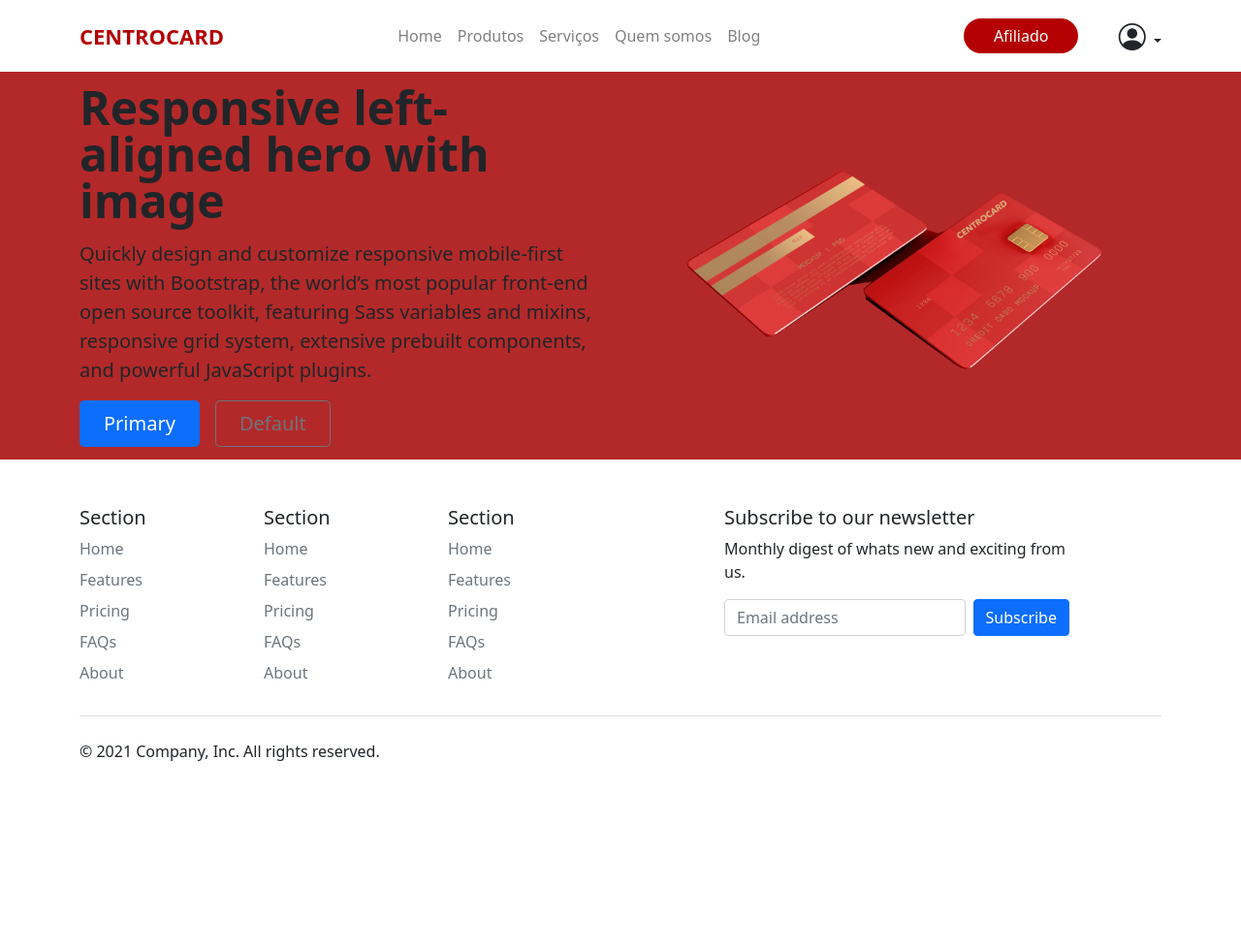
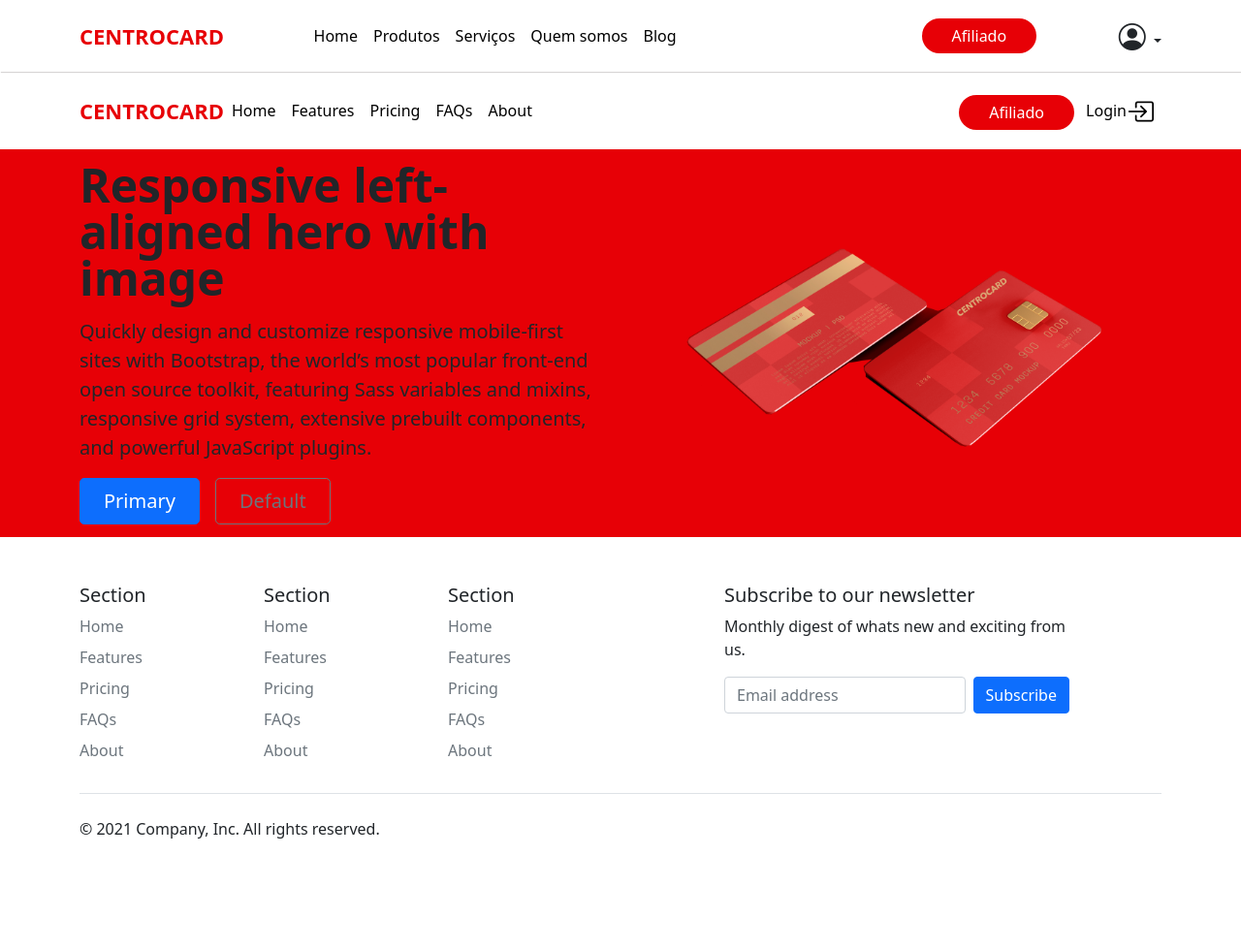
Before and after one commit to CairooCodes/centrocardsaude, a PHP site: page / in a window 1280 px wide. Shown: the whole page at 97% size. Before the commit the page ends 785 px from the top, so only its background shows below. Run offline with PHP 8.4, Linux system fonts and the light colour scheme; some libraries are stand-ins or nearby versions.

Commit message:
new style navbar

```diff
--- a/index.php
+++ b/index.php
@@ -7,39 +7,84 @@
   <meta name="viewport" content="width=device-width, initial-scale=1">
 
   <!-- Bootstrap CSS -->
-  <link href="https://cdn.jsdelivr.net/npm/bootstrap@5.1.3/dist/css/bootstrap.min.css" rel="stylesheet"
-    integrity="sha384-1BmE4kWBq78iYhFldvKuhfTAU6auU8tT94WrHftjDbrCEXSU1oBoqyl2QvZ6jIW3" crossorigin="anonymous">
+  <link href="https://cdn.jsdelivr.net/npm/bootstrap@5.1.3/dist/css/bootstrap.min.css" rel="stylesheet" integrity="sha384-1BmE4kWBq78iYhFldvKuhfTAU6auU8tT94WrHftjDbrCEXSU1oBoqyl2QvZ6jIW3" crossorigin="anonymous">
   <link rel="stylesheet" href="https://cdn.jsdelivr.net/npm/bootstrap-icons@1.7.2/font/bootstrap-icons.css">
+  <link rel="stylesheet" href="https://cdnjs.cloudflare.com/ajax/libs/font-awesome/4.7.0/css/font-awesome.min.css">
   <title>Hello, world!</title>
 </head>
 <style>
   .nav-main {
     box-shadow: 1px 1px 1px hsl(0, 2%, 84%);
   }
+
   .brand {
-    color:rgb(180, 0, 0);
-    font-size:22px;
+    color: #E70006;
+    font-size: 22px;
     font-weight: bold;
   }
+
   .nav-link {
-    color:gray;
+    color: black;
     font-weight: 500;
   }
+
   .btn-nav {
-    background-color:rgb(180, 0, 0);
-    padding:5px 30px 5px 30px;
-    color:white;
-    border-radius:20px;
+    background-color: #E70006;
+    padding: 5px 30px 5px 30px;
+    color: white;
+    border-radius: 20px;
   }
+
   i {
-    font-size:28px;
+    font-size: 28px;
+  }
+
+  .dropdown:hover .dropdown-menu {
+    display: block;
+    margin-top: 0;
+  }
+
+  .form {
+    position: relative
+  }
+
+
+
+  .form span {
+    position: absolute;
+    right: 17px;
+    top: 7px;
+    border-left: 1px solid #d1d5db
+  }
+
+  .left-pan {
+    padding-left: 7px
+  }
+
+  .left-pan i {
+    padding-left: 10px
+  }
+
+  .form-input {
+    height: 40px;
+    border-radius: 50px
+  }
+
+  .form-input:focus {
+    box-shadow: none;
+    border: none
+  }
+  .btn-login {
+    background-color: transparent;
+    border-color:transparent
   }
 </style>
+
 <body>
   <nav class="nav-main">
     <div class="container">
       <header class="d-flex flex-wrap align-items-center justify-content-center justify-content-md-between py-3">
-        <a href="/" class="brand d-flex align-items-center col-md-3 mb-2 mb-md-0 text-decoration-none">
+        <a href="/" class="brand d-flex align-items-center mb-2 mb-md-0 text-decoration-none">
           CENTROCARD
         </a>
         <ul class="nav col-12 col-md-auto mb-2 justify-content-center mb-md-0">
@@ -54,8 +99,7 @@
           <button type="button" class="btn btn-nav">Afiliado</button>
         </div>
         <div class="dropdown text-end">
-          <a href="#" class="d-block link-dark text-decoration-none dropdown-toggle" id="dropdownUser1"
-            data-bs-toggle="dropdown" aria-expanded="false">
+          <a href="#" class="d-block link-dark text-decoration-none dropdown-toggle" id="dropdownUser1" data-bs-toggle="dropdown" aria-expanded="false">
             <i class="bi bi-person-circle"></i>
           </a>
           <ul class="dropdown-menu text-small" aria-labelledby="dropdownUser1">
@@ -71,7 +115,40 @@
       </header>
     </div>
   </nav>
-  <section  style="background-color:#B32929">
+  <header class="p-3">
+    <div class="container">
+      <div class="d-flex flex-wrap align-items-center justify-content-center justify-content-lg-start">
+        <a href="/" class="brand d-flex align-items-center mb-2 mb-md-0 text-decoration-none">
+          CENTROCARD
+        </a>
+
+        <ul class="nav col-12 col-lg-auto me-lg-auto mb-2 justify-content-center mb-md-0">
+          <li><a href="#" class="nav-link px-2">Home</a></li>
+          <li><a href="#" class="nav-link px-2">Features</a></li>
+          <li><a href="#" class="nav-link px-2">Pricing</a></li>
+          <li><a href="#" class="nav-link px-2">FAQs</a></li>
+          <li><a href="#" class="nav-link px-2">About</a></li>
+        </ul>
+
+        <!-- <div class="col-12 col-lg-auto mb-3 mb-lg-0 me-lg-3 d-flex">
+          <div class="form">
+            <input type="text" class="form-control form-input" placeholder="Produtos, serviços...">
+            <span class="left-pan"><i class="fa fa-search"></i> </span>
+          </div>
+        </div> -->
+
+        <div class="text-end">
+          <button type="button" class="btn btn-nav">Afiliado</button>
+          <button class="btn-login" type="button" class="btn">
+          <div class="d-flex align-items-center">
+          Login <i class="bi bi-box-arrow-in-right"></i>
+          </div>
+        </button>
+        </div>
+      </div>
+    </div>
+  </header>
+  <section style="background-color:#E70006">
     <div class="container col-xxl-8">
       <div class="row flex-lg-row-reverse align-items-center">
         <div class="col-10 col-sm-8 col-lg-6">
@@ -158,9 +235,7 @@
   <!-- Optional JavaScript; choose one of the two! -->
 
   <!-- Option 1: Bootstrap Bundle with Popper -->
-  <script src="https://cdn.jsdelivr.net/npm/bootstrap@5.1.3/dist/js/bootstrap.bundle.min.js"
-    integrity="sha384-ka7Sk0Gln4gmtz2MlQnikT1wXgYsOg+OMhuP+IlRH9sENBO0LRn5q+8nbTov4+1p"
-    crossorigin="anonymous"></script>
+  <script src="https://cdn.jsdelivr.net/npm/bootstrap@5.1.3/dist/js/bootstrap.bundle.min.js" integrity="sha384-ka7Sk0Gln4gmtz2MlQnikT1wXgYsOg+OMhuP+IlRH9sENBO0LRn5q+8nbTov4+1p" crossorigin="anonymous"></script>
 
   <!-- Option 2: Separate Popper and Bootstrap JS -->
   <!--
```
Lines whose indentation alone changed are shown as unchanged.
